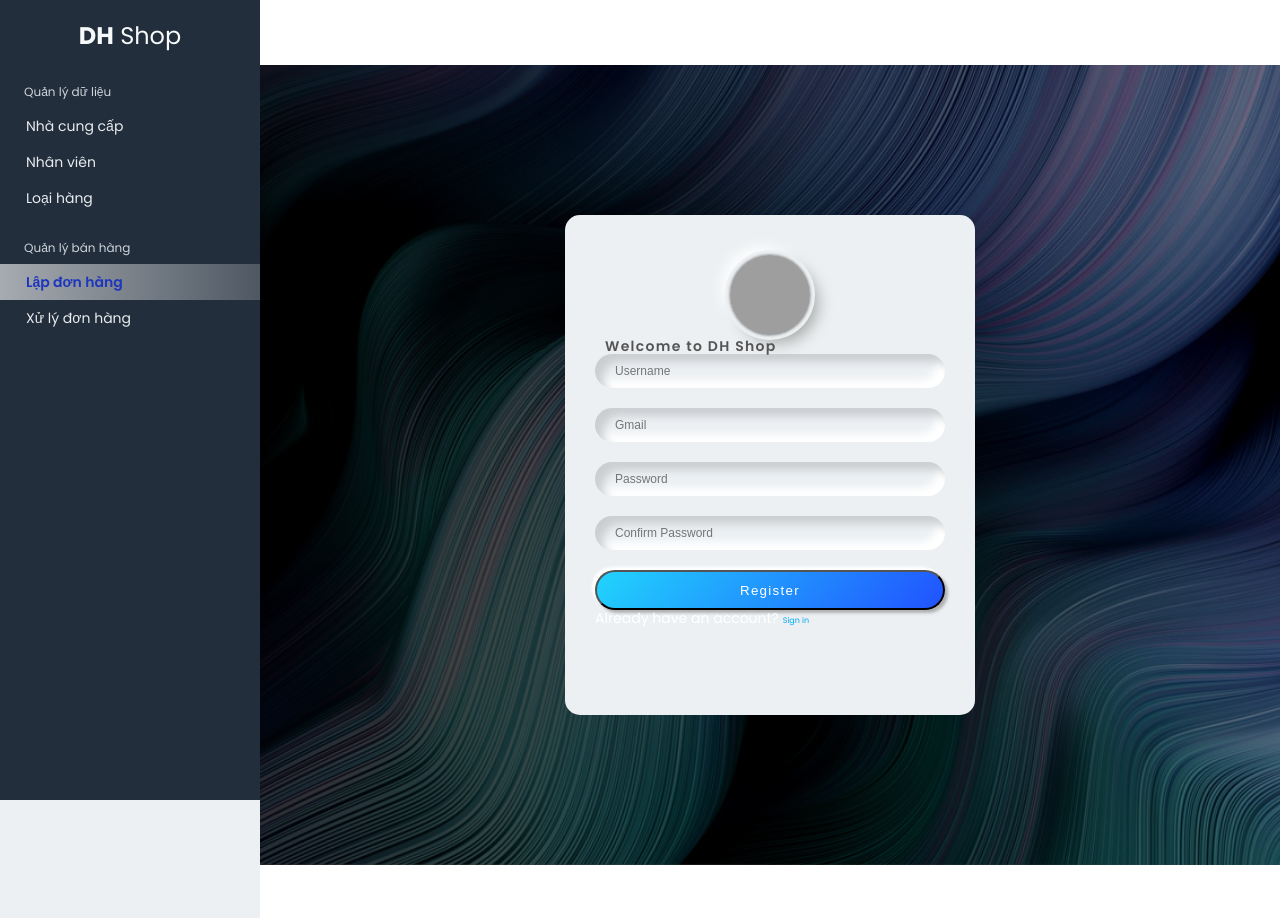
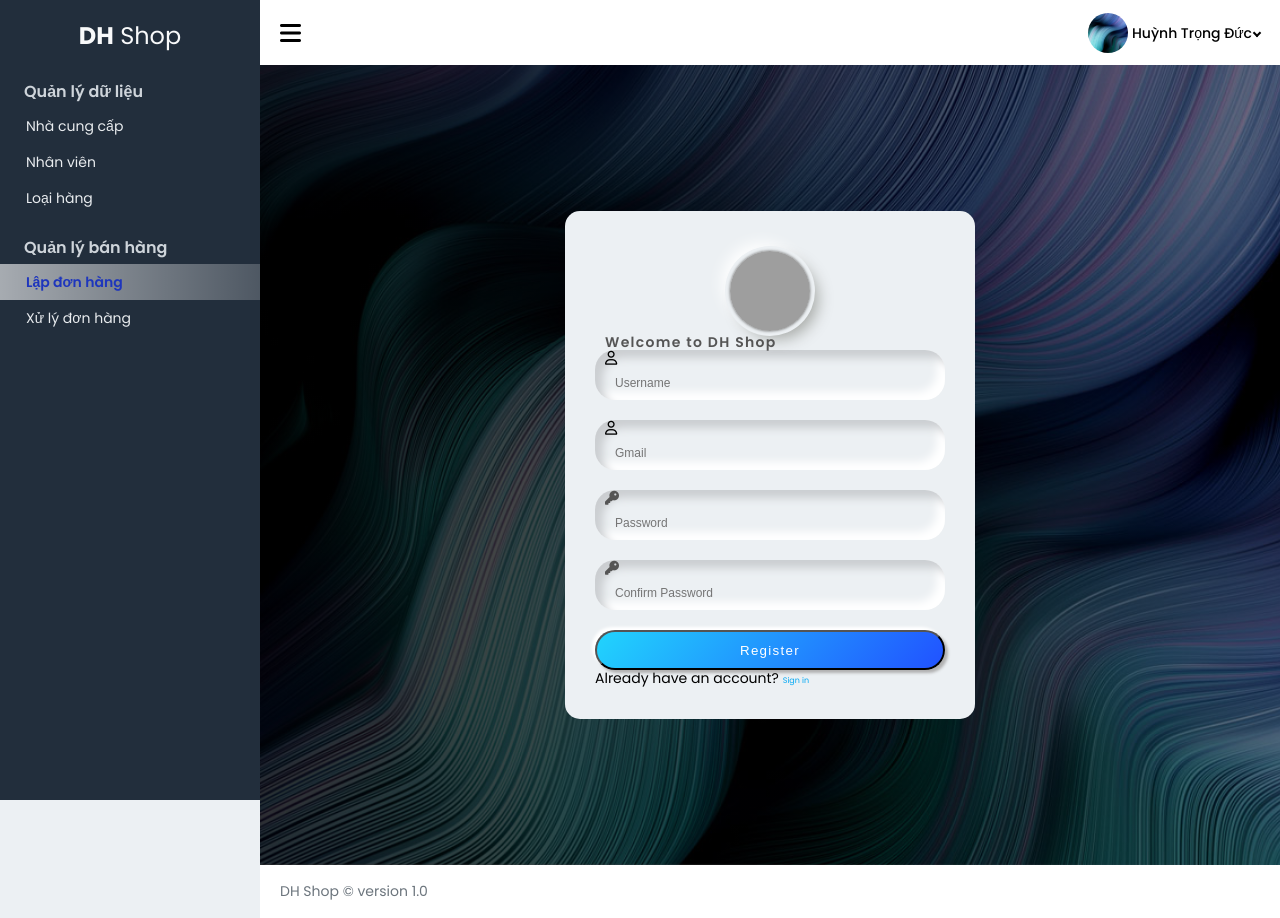
Before and after one commit to ducjk/ClothersShop, an Angular app: page /register in a window 1280 px wide. Built offline with nearby package versions, Linux system fonts and the light colour scheme; grey boxes are pictures that could not be loaded.

Commit message:
update UI header

```diff
--- a/src/app/shared/footer/footer.component.html
+++ b/src/app/shared/footer/footer.component.html
@@ -1 +1,3 @@
-<footer class="footer"></footer>
+<footer class="footer">
+  <span class="footer-content">DH Shop © version 1.0</span>
+</footer>
--- a/src/app/shared/footer/footer.component.scss
+++ b/src/app/shared/footer/footer.component.scss
@@ -2,4 +2,10 @@
   width: 100%;
   height: var(--footer-height);
   background-color: var(--white-color);
+  line-height: var(--footer-height);
 }
+
+.footer-content {
+  margin-left: 20px;
+  color: #6c757d;
+}
--- a/src/app/shared/header/header.component.html
+++ b/src/app/shared/header/header.component.html
@@ -1,3 +1,10 @@
 <header class="header">
-  <nav></nav>
+  <nav class="navigation">
+    <i class="fa-solid fa-bars icon" (click)="onHiddenSideBar()"></i>
+    <span class="account">
+      <img src="../../../assets/img/curved14.jpg" alt="avatar" class="avatar" />
+      <span class="name-account">Huỳnh Trọng Đức</span>
+      <span class="arrow"> </span>
+    </span>
+  </nav>
 </header>
--- a/src/app/shared/header/header.component.scss
+++ b/src/app/shared/header/header.component.scss
@@ -3,3 +3,44 @@
   height: var(--header-height);
   background-color: var(--white-color);
 }
+
+.navigation {
+  display: flex;
+  height: 100%;
+  align-items: center;
+  padding: 0 20px;
+  justify-content: space-between;
+}
+
+.icon {
+  font-size: 2.4rem;
+  cursor: pointer;
+}
+
+.account {
+  display: flex;
+  align-items: center;
+  cursor: pointer;
+}
+
+.avatar {
+  width: 4rem;
+  height: 4rem;
+  border-radius: 999px;
+  object-fit: cover;
+  margin-right: 4px;
+}
+
+.name-account {
+  font-size: 1.4rem;
+  font-weight: 500;
+}
+
+.arrow {
+  border: solid;
+  border-width: 0 2px 2px 0;
+  display: inline-block;
+  padding: 2px;
+  transform: rotate(45deg);
+  margin-left: 2px;
+}
--- a/src/app/shared/header/header.component.ts
+++ b/src/app/shared/header/header.component.ts
@@ -3,8 +3,8 @@
 @Component({
   selector: 'app-header',
   templateUrl: './header.component.html',
-  styleUrls: ['./header.component.scss']
+  styleUrls: ['./header.component.scss'],
 })
 export class HeaderComponent {
-
+  onHiddenSideBar() {}
 }
--- a/src/app/shared/sidebar/sidebar.component.scss
+++ b/src/app/shared/sidebar/sidebar.component.scss
@@ -23,7 +23,8 @@
   display: block;
   padding: 24px 24px 8px;
   color: #ced4da;
-  font-size: 1.2rem;
+  font-size: 1.6rem;
+  font-weight: 600;
   cursor: default;
 }
 .list-item {
--- a/src/index.html
+++ b/src/index.html
@@ -6,6 +6,13 @@
     <base href="/" />
     <meta name="viewport" content="width=device-width, initial-scale=1" />
     <link rel="icon" type="image/x-icon" href="favicon.ico" />
+    <link
+      rel="stylesheet"
+      href="https://cdnjs.cloudflare.com/ajax/libs/font-awesome/6.4.0/css/all.min.css"
+      integrity="sha512-iecdLmaskl7CVkqkXNQ/ZH/XLlvWZOJyj7Yy7tcenmpD1ypASozpmT/E0iPtmFIB46ZmdtAc9eNBvH0H/ZpiBw=="
+      crossorigin="anonymous"
+      referrerpolicy="no-referrer"
+    />
   </head>
   <body>
     <app-root></app-root>
--- a/src/styles.scss
+++ b/src/styles.scss
@@ -29,7 +29,6 @@
 body {
   background: #ecf0f3;
   font-size: 1.4rem;
-  color: var(--white-color);
 }
 
 @keyframes scaleButton {
```
